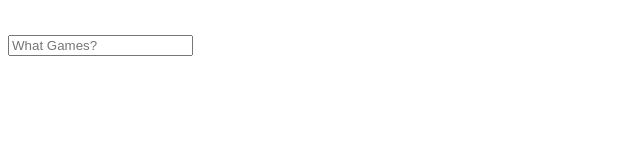
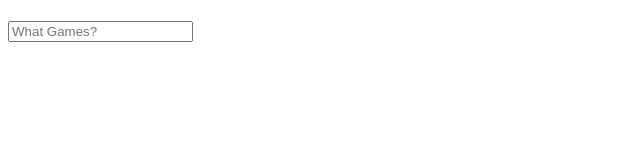
Before and after one commit to cal-smith/game-roulette, a plain HTML site: page index.html in a window 1280 px wide. Shown: the whole page, without its empty margins (0-640 px from the left). Drawn offline with Linux system fonts and the light colour scheme.

Commit message:
Update index.html

```diff
--- a/index.html
+++ b/index.html
@@ -21,7 +21,7 @@
 	</script>
 </head>
 <body>
-<h1 id="out">
+<h1 id="out"></h1>
 <input id="game" type="text" placeholder="What Games?">
 <div id="gamelist"></div>
 <!--
```
